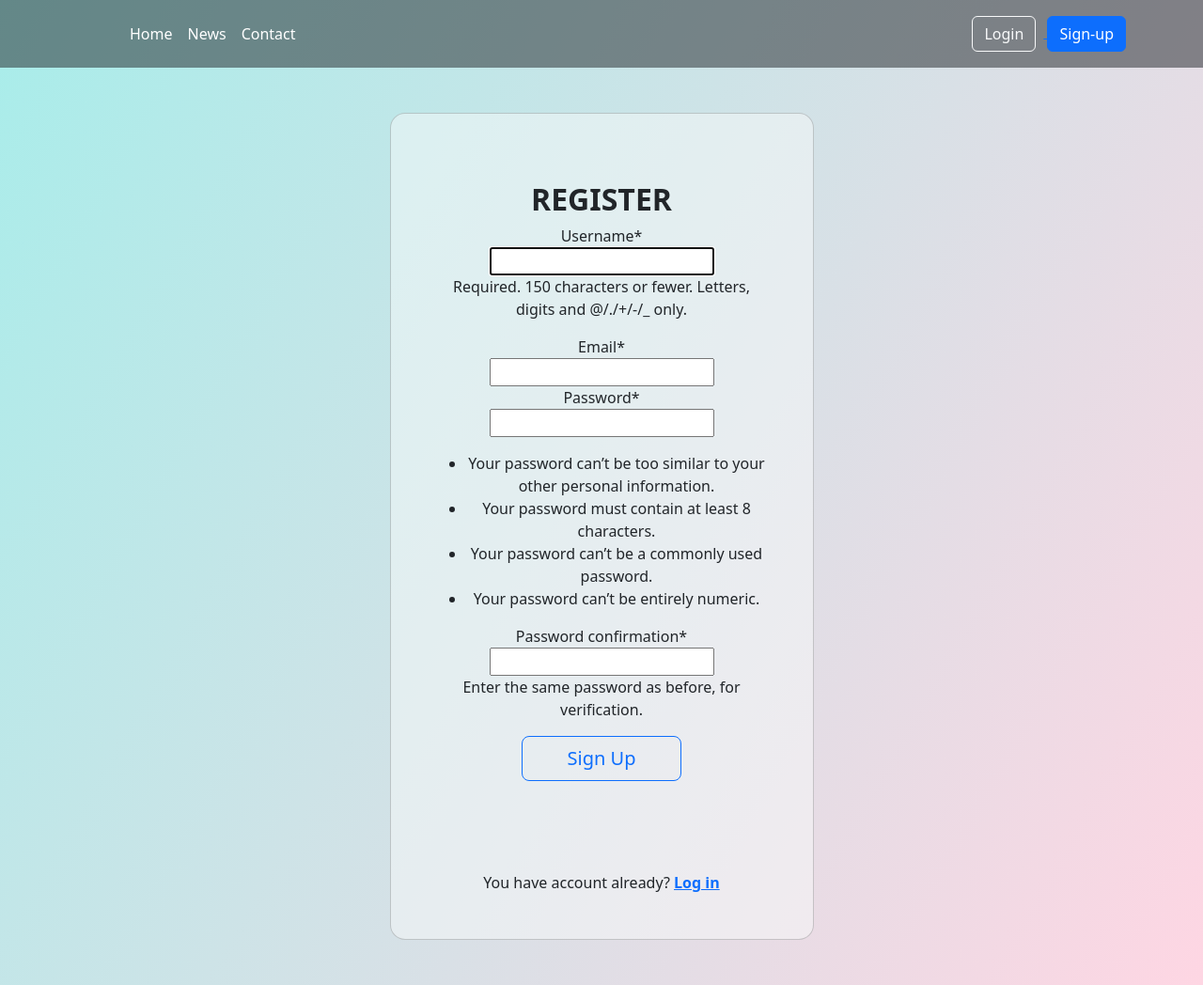
After one commit to Fircen/BookAPP, a Django app: page /register/ in a window 1280 px wide. The commit adds this page. Shown: the whole page at 94% size. Run offline with Django 4.2, Linux system fonts and the light colour scheme; some libraries are stand-ins or nearby versions.

Commit message:
Add User Login and Registaration form

```diff
--- a/BookAPP/settings.py
+++ b/BookAPP/settings.py
@@ -37,6 +37,7 @@ INSTALLED_APPS = [
     'django.contrib.sessions',
     'django.contrib.messages',
     'django.contrib.staticfiles',
+    'crispy_forms',
     'base.apps.BaseConfig'
 ]
 
--- a/base/forms.py
+++ b/base/forms.py
@@ -1,8 +1,25 @@
 from dataclasses import fields
 from django.forms import ModelForm
 from .models import Book
+from django import forms
+from django.contrib.auth.forms import UserCreationForm
+from django.contrib.auth.models import User
 
 class BookForm(ModelForm):
     class Meta:
         model = Book
         fields = '__all__'
+
+class NewUserForm(UserCreationForm):
+	email = forms.EmailField(required=True)
+
+	class Meta:
+		model = User
+		fields = ("username", "email", "password1", "password2")
+
+	def save(self, commit=True):
+		user = super(NewUserForm, self).save(commit=False)
+		user.email = self.cleaned_data['email']
+		if commit:
+			user.save()
+		return user
--- a/base/templates/base/book.html
+++ b/base/templates/base/book.html
@@ -1,8 +1,12 @@
 {%extends 'base.html'%}
 
 {% block content %}
- <H1> Nowe Książki!!@#!</H1>
+
 <div class="container">
+
+  <div class="d-flex align-items-center justify-content-center ">
+    <h1>Your books:</h1>
+  </div>
   <form method="POST">
   <table class="table table-striped-columns">
     <thead>
--- a/base/templates/base/login.html
+++ b/base/templates/base/login.html
@@ -28,7 +28,7 @@
               </div>
 
               <div>
-                <p class="mb-0">Don't have an account? <a href="#!" class="text-dark-50 fw-bold">Sign Up</a>
+                <p class="mb-0">Don't have an account? <a href="/register" class="text-dark-50 fw-bold">Sign Up</a>
                 </p>
               </div>
             </form>
--- /dev/null
+++ b/base/templates/base/register.html
@@ -0,0 +1,31 @@
+{%extends 'base.html'%}
+
+{% block content %}
+
+{% load crispy_forms_tags %}
+<section class="vh-50 gradient-custom">
+    <div class="container py-5 h-100">
+      <div class="row d-flex justify-content-center align-items-center h-100">
+        <div class="col-12 col-md-8 col-lg-6 col-xl-5">
+          <div class="card bg-light text-dark bg-opacity-50" style="border-radius: 1rem;">
+            <div class="card-body p-5 text-center">
+                <form method="POST" action="">
+                    {% csrf_token %}
+              <div class="mb-md-5 mt-md-4 pb-5">
+
+                <h2 class="fw-bold mb-2 text-uppercase">Register</h2>
+                {{ register_form|crispy }}
+                <button class="btn btn-outline-primary btn-lg px-5" type="submit">Sign Up</button>
+              </div>
+              <p class="mb-0">You have account already? <a href="/login" class="text-dark-50 fw-bold">Log in</a> </p>
+
+              </div>
+            </form>
+            </div>
+          </div>
+        </div>
+      </div>
+    </div>
+  </section>
+
+{% endblock content %}
--- a/base/urls.py
+++ b/base/urls.py
@@ -6,5 +6,6 @@ urlpatterns = [
     path('book/',views.book, name="book"),
     path('add_book/',views.addBook, name="addBook"),
     path('login/',views.loginPage, name="login"),
-    path('logout/',views.logoutPage, name="logout")
+    path('logout/',views.logoutPage, name="logout"),
+    path('register/',views.registerUser, name="register")
 ]
--- a/base/views.py
+++ b/base/views.py
@@ -1,10 +1,11 @@
-from email import message
+from django.contrib import messages
 from telnetlib import AUTHENTICATION
 from django.shortcuts import render, redirect
 from .models import Book
-from .forms import BookForm
+from .forms import BookForm, NewUserForm
 from django.contrib.auth.models import User
 from django.contrib.auth import login, authenticate, logout
+from django.contrib.auth.forms import UserCreationForm
 
 # Create your views here.
 def home(request):
@@ -34,14 +35,14 @@ def loginPage(request):
         try:
             user = User.objects.get(username=username)
         except:
-            message.error(request, 'User does not exist')
+            messages.error(request, 'User does not exist')
 
         user = authenticate(request, username=username,password=password)
         if user is not None:
             login(request, user)
             return redirect('home')
         else:
-             message.error(request, 'Username or password dont match')
+             messages.error(request, 'Username or password dont match')
 
     context={}
     return render(request, 'base/login.html', context)
@@ -49,3 +50,15 @@ def loginPage(request):
 def logoutPage(request):
     logout(request)
     return redirect('home')
+
+def registerUser(request):
+	if request.method == "POST":
+		form = NewUserForm(request.POST)
+		if form.is_valid():
+			user = form.save()
+			login(request, user)
+			messages.success(request, "Registration successful." )
+			return redirect("home")
+		messages.error(request, "Unsuccessful registration. Invalid information.")
+	form = NewUserForm()
+	return render (request=request, template_name="base/register.html", context={"register_form":form})
--- a/templates/navbar.html
+++ b/templates/navbar.html
@@ -40,7 +40,7 @@
           <a href="/login">
           <button type="button" class="btn btn-outline-light me-2" href="/login">Login</button>
           </a>
-          <a href="/book">
+          <a href="/register">
           <button type="button" class="btn btn-primary">Sign-up</button>
           </a>
         </div>
```
Also changed, not shown: db.sqlite3.
